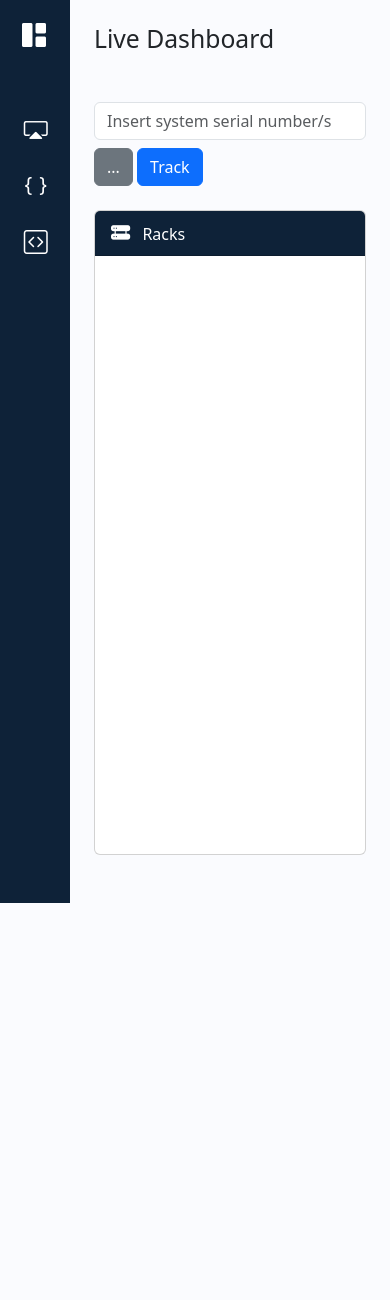
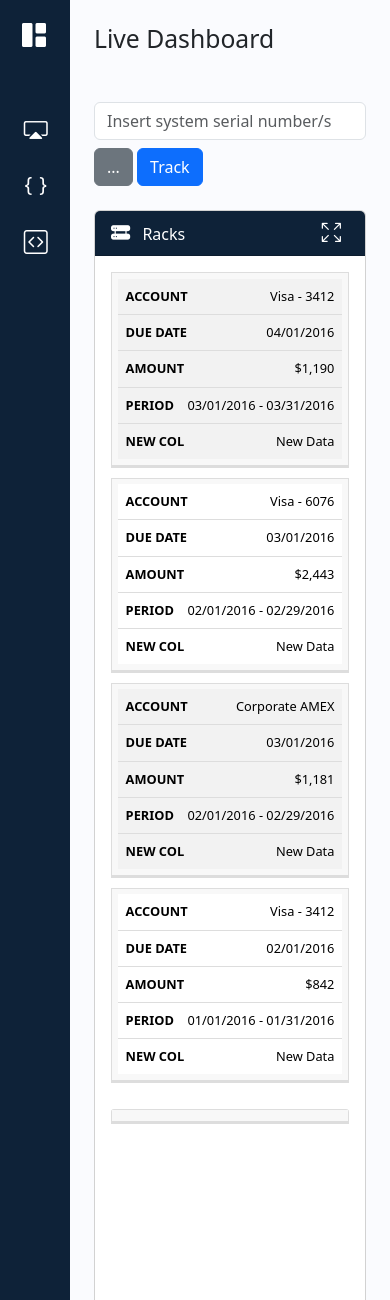
Before and after one commit to pphyom/UtilityHub, a Flask app: page / in a window 390 px wide. Shown: the top 1300 px of the page. Before the commit the page ends 903 px from the top, so only its background shows below. Run offline with Flask 3, Linux system fonts and the light colour scheme; parts of the project's set-up code (start-up, migrations or seed data) failed here and were passed over; some libraries are stand-ins or nearby versions.

Commit message:
full screen table

```diff
--- a/config/core.py
+++ b/config/core.py
@@ -8,7 +8,7 @@ class Source:
         self.url = url
         self.header = header
 
-    def request_data(self):
+    def live_data(self):
         """
         Search and isolate data table from the RackBurn Webpage.
         url: Rack Burn URL
--- a/main.py
+++ b/main.py
@@ -10,38 +10,38 @@ header = {
 url = "http://10.43.251.42/input_output?model=Supermicro"
 
 
-smc = Source(url=url, header=header)
-base_data = smc.request_data()  # assigned the data into the base_data variable
-headings = ("Location", "System SN", "Status", "Rack", "Time Gap")
-CONDITIONS = ("WARNING", "FAIL", "PASS")
+# smc = Source(url=url, header=header)
+# base_data = smc.live_data()  # assigned the data into the base_data variable
+# headings = ("Location", "System SN", "Status", "Rack", "Time Gap")
+# CONDITIONS = ("WARNING", "FAIL", "PASS")
 
 app = Flask(__name__)
 
 
 @app.route("/", methods=["GET", "POST"])
 def index():
-    if request.method == "POST":
-        # retrieved from text input box
-        input_list = request.form["serial_num"].split(" ")
-        # remove all empty items in the list
-        input_list = [sn for sn in input_list if sn != ""]
-        data: list = []
-
-        for idx, sn in enumerate(input_list):
-            for sn_list in base_data:
-                if sn in sn_list[0]:
-                    data.append([idx+1] + sn_list)
-
-        # Sort items per conditions
-        data.sort(key=lambda item:
-                  (item[2]=="WARNING",
-                   item[2]=="FAIL",
-                   item[2]=="PASS"), reverse=True)
-
-        return render_template("index.html", headings=headings, data=data, cond=CONDITIONS)
-
-    else:
-        return render_template("index.html")
+    # if request.method == "POST":
+    #     # retrieved from text input box
+    #     input_list = request.form["serial_num"].split(" ")
+    #     # remove all empty items in the list
+    #     input_list = [sn for sn in input_list if sn != ""]
+    #     data: list = []
+    #
+    #     for idx, sn in enumerate(input_list):
+    #         for sn_list in base_data:
+    #             if sn in sn_list[0]:
+    #                 data.append([idx+1] + sn_list)
+    #
+    #     # Sort items per conditions
+    #     data.sort(key=lambda item:
+    #               (item[2] == "WARNING",
+    #                item[2] == "FAIL",
+    #                item[2] == "PASS"), reverse=True)
+    #
+    #     return render_template("index.html", headings=headings, data=data, cond=CONDITIONS)
+    #
+    # else:
+    return render_template("index.html")
 
 
 if __name__ == "__main__":
--- a/static/css/style.css
+++ b/static/css/style.css
@@ -215,3 +215,81 @@ a.sidebar-link:hover {
     font-size: 1.2rem;
     padding-right: .5rem;
 }
+
+/*  Responsive Table  */
+
+table {
+  border: 1px solid #ccc;
+  border-collapse: collapse;
+  margin: 0;
+  padding: 0;
+  width: 100%;
+  table-layout: fixed;
+}
+
+table tr {
+  background-color: #f8f8f8;
+  border: 1px solid #ddd;
+  padding: .35em;
+}
+
+table th,
+table td {
+  padding: .625em;
+  text-align: center;
+}
+
+table th {
+  font-size: .85em;
+  letter-spacing: .1em;
+  text-transform: uppercase;
+}
+
+@media screen and (max-width: 720px) {
+  table {
+    border: 0;
+  }
+
+  table thead {
+    border: none;
+    clip: rect(0 0 0 0);
+    height: 1px;
+    margin: -1px;
+    overflow: hidden;
+    padding: 0;
+    position: absolute;
+    width: 1px;
+  }
+
+  table tr {
+    border-bottom: 3px solid #ddd;
+    display: block;
+    margin-bottom: .625em;
+  }
+
+  table td {
+    border-bottom: 1px solid #ddd;
+    display: block;
+    font-size: .8em;
+    text-align: right;
+  }
+
+  table td::before {
+    /*
+    * aria-label has no advantage, it won't be read inside a table
+    content: attr(aria-label);
+    */
+    content: attr(data-label);
+    float: left;
+    font-weight: bold;
+    text-transform: uppercase;
+  }
+
+  table td:last-child {
+    border-bottom: 0;
+  }
+}
+
+#toggle-fs {
+    cursor: pointer;
+}
--- a/static/js/script.js
+++ b/static/js/script.js
@@ -15,3 +15,9 @@ function passData() {
     secondaryTextbox = secondaryTextbox.value.split("\n")
     primaryTextbox.value = secondaryTextbox.join(" ");
 }
+
+
+// full screen
+function toggleFullScreen(id) {
+    document.getElementById(id).requestFullscreen()
+}
--- a/templates/index.html
+++ b/templates/index.html
@@ -51,43 +51,56 @@
                 </div>
             </div><!-- Row End -->
 
-            <div class="card mb-4">
+            <div id="full-screen" class="card mb-4">
                 <div class="card-header bg-custom text-white">
                     <i class="bi bi-hdd-rack-fill"></i>
                     <span>Racks</span>
+                    <i id="toggle-fs" class="bi bi-arrows-fullscreen float-end" onclick="toggleFullScreen('full-screen')"></i>
                 </div>
 
                 <div class="card-body">
                     <!-- OFFLINE TABLE -->
-                    <!--<table class="table table-striped table-hover">
+                    <table class="table table-hover table-striped">
                       <thead>
-                            <tr class="highlight">
-                                <th scope="col">#</th>
-                                <th scope="col">First</th>
-                                <th scope="col">Last</th>
-                                <th scope="col">Handle</th>
+                        <tr>
+                          <th scope="col">Account</th>
+                          <th scope="col">Due Date</th>
+                          <th scope="col">Amount</th>
+                          <th scope="col">Period</th>
+                            <th scope="col">Second Period</th>
                         </tr>
                       </thead>
                       <tbody>
                         <tr>
-                                <th scope="row">1</th>
-                                <td>Mark</td>
-                                <td>Otto</td>
-                                <td>@mdo</td>
+                          <td data-label="Account">Visa - 3412</td>
+                          <td data-label="Due Date">04/01/2016</td>
+                          <td data-label="Amount">$1,190</td>
+                          <td data-label="Period">03/01/2016 - 03/31/2016</td>
+                            <td data-label="New Col">New Data</td>
                         </tr>
                         <tr>
-                                <th scope="row">2</th>
-                                <td>Jacob</td>
-                                <td>Thornton</td>
-                                <td>@fat</td>
+                          <td scope="row" data-label="Account">Visa - 6076</td>
+                          <td data-label="Due Date">03/01/2016</td>
+                          <td data-label="Amount">$2,443</td>
+                          <td data-label="Period">02/01/2016 - 02/29/2016</td>
+                            <td data-label="New Col">New Data</td>
                         </tr>
                         <tr>
-                                <th scope="row">3</th>
-                                <td colspan="2">Larry the Bird</td>
-                                <td>@twitter</td>
+                          <td scope="row" data-label="Account">Corporate AMEX</td>
+                          <td data-label="Due Date">03/01/2016</td>
+                          <td data-label="Amount">$1,181</td>
+                          <td data-label="Period">02/01/2016 - 02/29/2016</td>
+                            <td data-label="New Col">New Data</td>
+                        </tr>
+                        <tr>
+                          <td scope="row" data-label="Account">Visa - 3412</td>
+                          <td data-label="Due Date">02/01/2016</td>
+                          <td data-label="Amount">$842</td>
+                          <td data-label="Period">01/01/2016 - 01/31/2016</td>
+                            <td data-label="New Col">New Data</td>
                         </tr>
                       </tbody>
-                    </table>-->
+                    </table>
                     <!-- OFFLINE TABLE -->
                     <div class="table-wrapper">
                         <table class="table table-hover table-striped">
```
Lines whose indentation alone changed are shown as unchanged.
